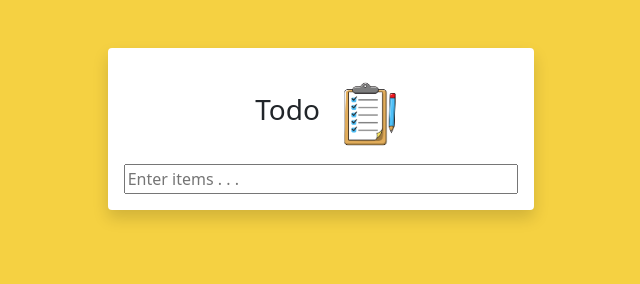
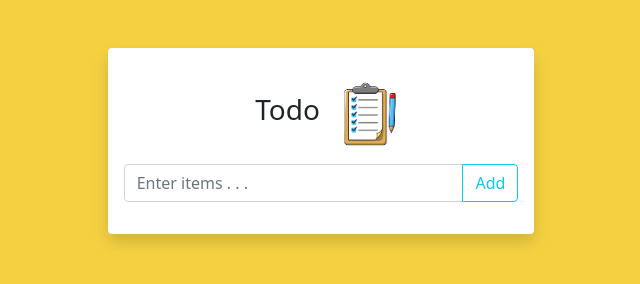
Before and after one commit to Prasanth0012/Todo_js, a plain HTML site: page index.html in a window 1280 px wide. Shown: the whole page, without its empty margins (319-959 px from the left). Drawn offline with nearby package versions, Linux system fonts and the light colour scheme.

Commit message:
Add files via upload

```diff
--- a/index.html
+++ b/index.html
@@ -10,14 +10,32 @@
       integrity="sha384-EVSTQN3/azprG1Anm3QDgpJLIm9Nao0Yz1ztcQTwFspd3yD65VohhpuuCOmLASjC"
       crossorigin="anonymous"
     />
-    <link href="style.css" rel="stylesheet"/>
+    <link href="style.css" rel="stylesheet" />
   </head>
   <body>
-    <div class="parent col-md-4 col-xs-10 mx-auto mt-5 shadow p-3 mb-5 bg-body rounded">
-        <div class="col-md-4 mx-auto d-flex align-items-center">
-            <span class="h3">Todo </span><img src="todologo.png" class="logo"/>
-        </div>
-          <input type="text" class="col-md-12 col-sm-12" id="inputBox" placeholder="Enter items . . ." />
+    <div
+      class="parent col-md-4 col-10 mx-auto mt-5 shadow p-3 mb-5 bg-body rounded"
+    >
+      <div class="col-4 mx-auto d-flex align-items-center">
+        <span class="h3">Todo </span><img src="todologo.png" class="logo" />
+      </div>
+      <div class="input-group mb-3">
+        <input
+          type="text"
+          class="col-md-12 col-sm-12 form-control"
+          id="inputBox"
+          placeholder="Enter items . . ."
+          aria-label="Recipient's username"
+          aria-describedby="button-addon2"
+        />
+        <button
+          class="btn btn-outline-info"
+          type="button"
+          id="button-addon"
+        >
+          Add
+        </button>
+      </div>
       <div id="items"></div>
     </div>
     <script src="script.js"></script>
--- a/script.js
+++ b/script.js
@@ -1,15 +1,22 @@
 let input = document.getElementById("inputBox");
+let inputViaBtn = document.getElementById("button-addon");
 let itemsDiv = document.getElementById("items");
-let update  = false;
+let update = false;
 let updateId;
 let arr = [];
 
 input.addEventListener("keypress", (e) => {
   if (e.code === "Enter") {
-        arr.push(e.target.value);
+    arr.push(e.target.value);
     input.value = "";
     render();
   }
+});
+
+inputViaBtn.addEventListener("click", (e) => {
+  arr.push(input.value);
+  input.value = "";
+  render();
 });
 
 function render() {
@@ -19,19 +26,18 @@ function render() {
     li.innerText = item;
     li.setAttribute("id", index);
 
-
     let deleteButton = document.createElement("button");
     deleteButton.innerText = "Delete";
-    deleteButton.className = 'btn btn-danger';
+    deleteButton.className = "btn btn-danger";
     deleteButton.addEventListener("click", () => deleteButtonFn(index));
 
     let updateButton = document.createElement("button");
     updateButton.innerText = "Update";
-    updateButton.className = 'btn btn-warning';
+    updateButton.className = "btn btn-warning";
     updateButton.addEventListener("click", () => updateButtonFn(index));
 
-    let span = document.createElement('span');
-    span.className = 'groupBtn';
+    let span = document.createElement("span");
+    span.className = "groupBtn";
 
     span.append(deleteButton);
     span.append(updateButton);
@@ -48,10 +54,10 @@ function deleteButtonFn(data) {
 }
 
 function updateButtonFn(data) {
-    let upDatePrompt = prompt('Enter Item : ', arr[data])
+  let upDatePrompt = prompt("Enter Item : ", arr[data]);
 
-    if(upDatePrompt){
-        arr[data] = upDatePrompt;
-        render()
-    }
+  if (upDatePrompt) {
+    arr[data] = upDatePrompt;
+    render();
+  }
 }
--- a/style.css
+++ b/style.css
@@ -1,3 +1,4 @@
+
 li {
     list-style: none;
     display: flex;
```
